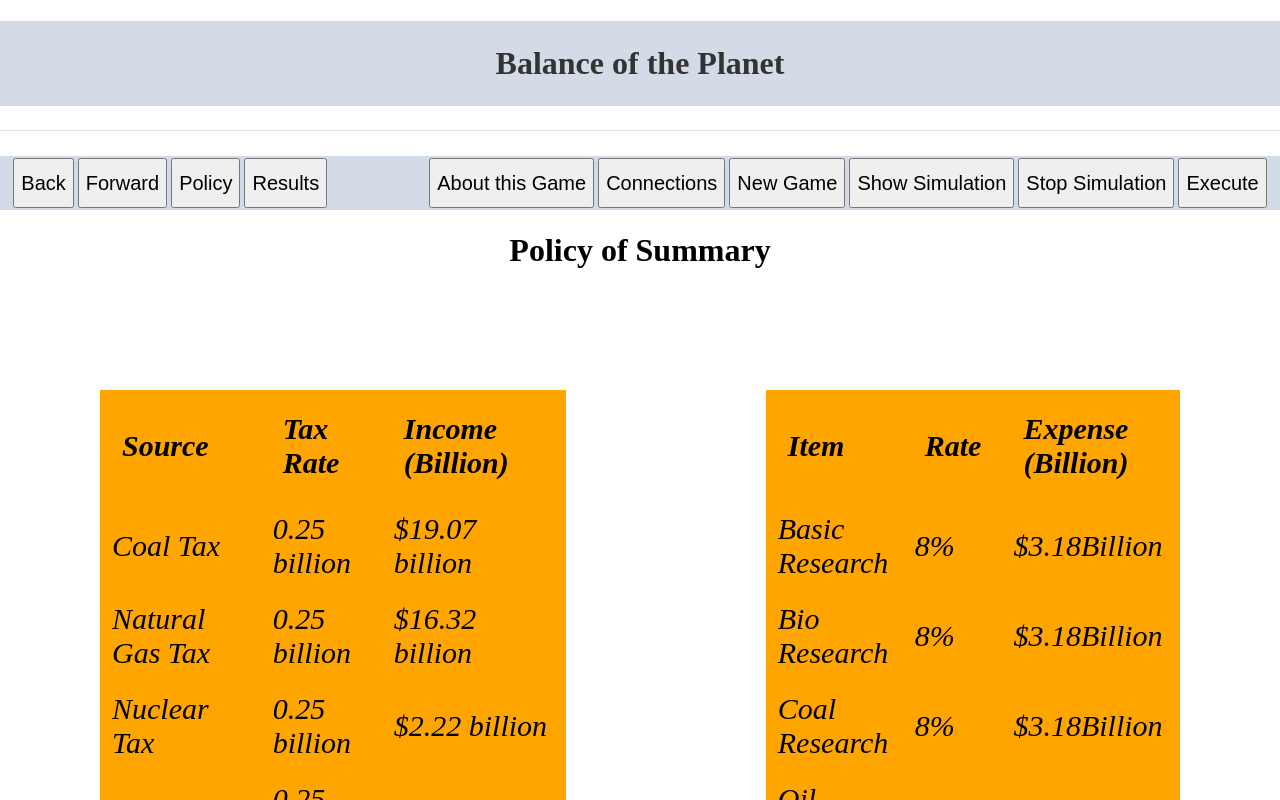
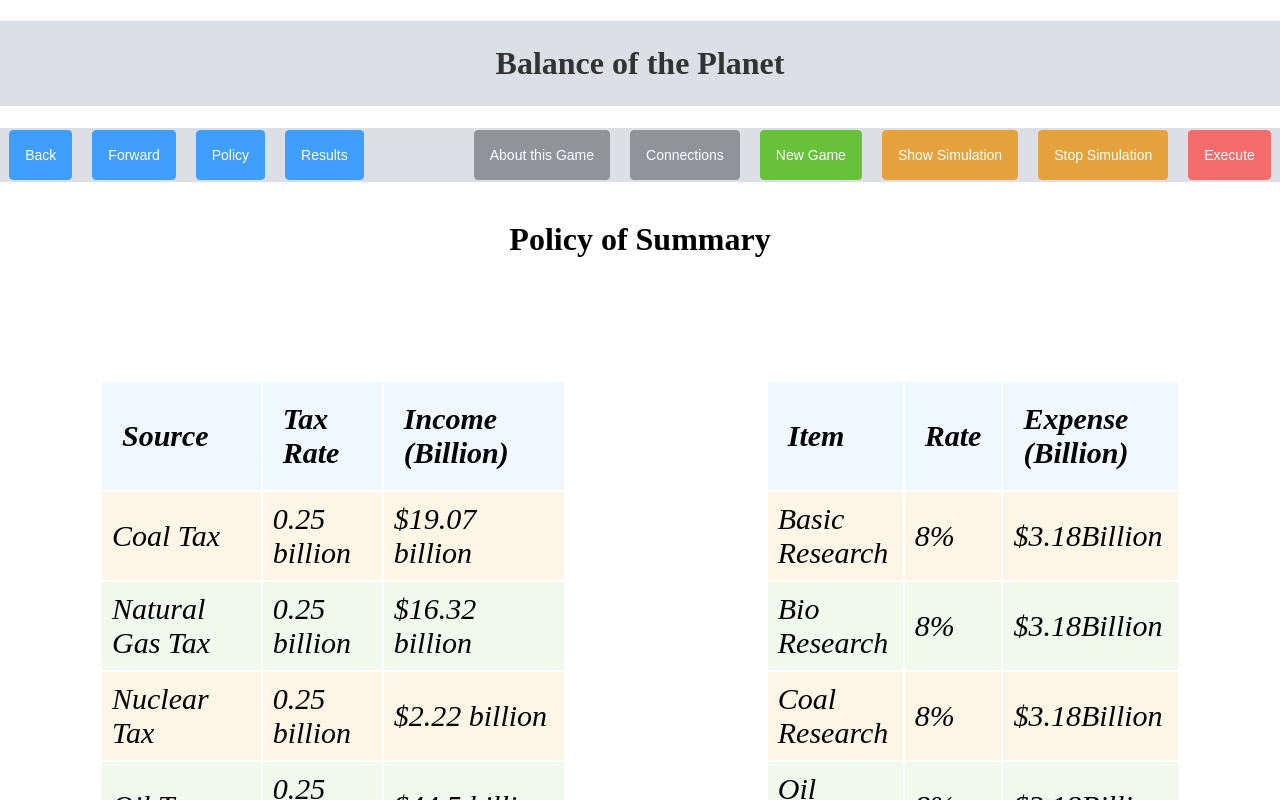
Before and after one commit to dingzuosheng/BotP, a Vue app: page /game/policy in a window 1280 px wide. Shown: the top 800 px of the page. Built offline with nearby package versions, Linux system fonts and the light colour scheme.

Commit message:
change some css style

```diff
--- a/src/components/Game.vue
+++ b/src/components/Game.vue
@@ -3,19 +3,19 @@
     <div id="head">
         <h1>Balance of the Planet</h1>
     </div>
-    <el-divider></el-divider>
+    <!--<el-divider></el-divider>-->
     <div id="nav">
-        <button @click="back">Back</button>
-        <button @click="forward">Forward</button>
-        <button @click="toPolicy">Policy</button>
-        <button id="btn-sub" @click="toResults">Results</button>
-        <button>About this Game</button>
-        <button @click="toConnections">Connections</button>
-        <button @click="newGame">New Game</button>
-        <button @click="showSimulation">Show Simulation</button>
-        <button @click="stopSimulation">Stop Simulation</button>
-        <button @click="execute">Execute</button>
-    </div>
+        <el-button type="primary" @click="back">Back</el-button>
+        <el-button type="primary" @click="forward">Forward</el-button>
+        <el-button type="primary" @click="toPolicy">Policy</el-button>
+        <el-button type="primary" id="btn-sub" @click="toResults">Results</el-button>
+        <el-button type="info">About this Game</el-button>
+        <el-button type="info" @click="toConnections">Connections</el-button>
+        <el-button type="success" @click="newGame">New Game</el-button>
+        <el-button type="warning" @click="showSimulation">Show Simulation</el-button>
+        <el-button type="warning" @click="stopSimulation">Stop Simulation</el-button>
+        <el-button type="danger" @click="execute">Execute</el-button>
+    </div><br/>
     <div>
         <router-view v-slot="{ Component }" :show="show" :executed="executed"
                     @changeCoalTaxRate="changeCoalTaxRate($event)" @changeCoalUserate="changeCoalUserate($event)"
@@ -1158,7 +1158,7 @@
 <style>
 #head,
 #nav {
-    background-color: #D3DCE6;
+    background-color: #DCDFE6;
     color: #333;
     text-align: center;
     line-height: 85px;
@@ -1172,8 +1172,9 @@
 }
 
 #nav button {
-    margin: 2px;
-    width: auto;
+    margin: 2px 10px;
+    width: 150px;
+    height:50px;
 }
 
 #nav #btn-sub {
--- a/src/components/Policy.vue
+++ b/src/components/Policy.vue
@@ -88,13 +88,28 @@
     </div>
     <div>
         <h1><strong>Treasury: {{ this.totalTreasury / Math.pow(10,9)}} billion</strong></h1>
+        <div v-if="this.show">
+            <BarChart :chartData="chartData"></BarChart>
+        </div>
     </div>
 </div>
 </template>
 
 <script>
+import BarChart from './chart/BarChart.vue'
 export default {
     name: 'Policy',
+    data(){
+        return{
+            chartData:{
+                labels:[],
+                datasets:[]
+            },
+        }
+    },
+    components:{
+        BarChart
+    },
     props:{
         coalTaxRate: Number,
         oilTaxRate:Number,
@@ -128,7 +143,36 @@
         solarResearchTreasury:Number,
 
         totalTreasury:Number,
+        show:Boolean,
+        executed:Number
+    },
+    watch:{
+        executed(newValue,oldValue){
+            this.draw();
+        }
+    },
+    methods:{
+        draw(){
+            const labels = [];
+            for(let i = localStorage.length - 1; i > -1; i--){
+                labels.push(localStorage.key(i));
+            }
+            labels.sort();
+            this.chartData.labels =  labels;
+            const data = [];
 
+            for(let i = 0; i < labels.length; i++){
+                data.push(JSON.parse(localStorage.getItem(labels[i])).totalTreasury)
+                console.log(labels[i],localStorage.key(i))
+            }
+            const dataset = {
+                label:'Total Treasury',
+                backgroundColor:'#000000',
+                data: data
+            }
+            this.chartData.datasets = [dataset];
+            console.log(JSON.stringify(this.chartData))
+        }
     }
 }
 </script>
@@ -150,12 +194,20 @@
 .t1,
 .t2 {
     margin: 100px;
-    background-color:orange;
+    /*background-color:orange;*/
+}
+tr:nth-child(odd){
+    background-color: oldlace;
+}
+
+tr:nth-child(even){
+    background-color:#f0f9eb;
 }
 
 thead tr th {
     padding: 20px;
     text-align: left;
+    background-color: aliceblue;
 }
 
 td {
--- a/src/components/coal/CoalPrice.vue
+++ b/src/components/coal/CoalPrice.vue
@@ -38,7 +38,7 @@
                 <h2>Causes</h2>
                 <div v-if="this.causes">
                     <div v-for="cause in this.causes" :key="cause.name">
-                    <button @click="toPage(cause)">{{ cause.name }}</button>
+                        <el-button type="primary" @click="toPage(cause)">{{ cause.name }}</el-button>
                     </div>
                 </div>
             </div>
@@ -46,7 +46,7 @@
                 <h2>Effects</h2>
                 <div v-if="this.effects">
                     <div v-for="effect in this.effects" :key="effect.name">
-                    <button @click="toPage(effect)">{{ effect.name }}</button>
+                        <el-button type="primary" @click="toPage(effect)">{{ effect.name }}</el-button>
                     </div>
                 </div>
             </div>
--- a/src/components/coal/CoalSupply.vue
+++ b/src/components/coal/CoalSupply.vue
@@ -38,7 +38,7 @@
                 <h2>Causes</h2>
                 <div v-if="this.causes">
                     <div v-for="cause in this.causes" :key="cause.name">
-                        <button @click="toPage(cause)">{{ cause.name }}</button>
+                        <el-button type="primary" @click="toPage(cause)">{{ cause.name }}</el-button>
                     </div>
                 </div>
             </div>
@@ -46,7 +46,7 @@
                 <h2>Effects</h2>
                 <div v-if="this.effects">
                     <div v-for="effect in this.effects" :key="effect.name">
-                        <button @click="toPage(effect)">{{ effect.name }}</button>
+                        <el-button type="primary" @click="toPage(effect)">{{ effect.name }}</el-button>
                     </div>
                 </div>
             </div>
--- a/src/components/coal/CoalTax.vue
+++ b/src/components/coal/CoalTax.vue
@@ -30,7 +30,7 @@
                 <h2>Causes</h2>
                 <div v-if="this.causes">
                     <div v-for="cause in this.causes" :key="cause.name">
-                        <button @click="toPage(cause)">{{ cause.name }}</button>
+                        <el-button type="primary" @click="toPage(cause)">{{ cause.name }}</el-button>
                     </div>
                 </div>
             </div>
@@ -38,7 +38,7 @@
                 <h2>Effects</h2>
                 <div v-if="this.effects">
                     <div v-for="effect in this.effects" :key="effect.name">
-                        <button @click="toPage(effect)">{{ effect.name }}</button>
+                        <el-button type="primary" @click="toPage(effect)">{{ effect.name }}</el-button>
                     </div>
                 </div>
             </div>
@@ -130,4 +130,9 @@
     line-height: 30pt;
     letter-spacing: 1.5pt;
 }
+.side-nav button{
+    height:70px;
+    width:250px;
+    font-size:x-large;
+}
 </style>
--- a/src/components/coal/CoalUse.vue
+++ b/src/components/coal/CoalUse.vue
@@ -42,7 +42,7 @@
                 <h2>Causes</h2>
                 <div v-if="this.causes">
                     <div v-for="cause in this.causes" :key="cause.name">
-                    <button @click="toPage(cause)">{{ cause.name }}</button>
+                        <el-button type="primary" @click="toPage(cause)">{{ cause.name }}</el-button>
                     </div>
                 </div>
             </div>
@@ -50,7 +50,7 @@
                 <h2>Effects</h2>
                 <div v-if="this.effects">
                     <div v-for="effect in this.effects" :key="effect.name">
-                    <button @click="toPage(effect)">{{ effect.name }}</button>
+                        <el-button type="primary" @click="toPage(effect)">{{ effect.name }}</el-button>
                     </div>
                 </div>
             </div>
--- a/src/components/coal/TotalCoalUse.vue
+++ b/src/components/coal/TotalCoalUse.vue
@@ -35,7 +35,7 @@
                 <h2>Causes</h2>
                 <div v-if="this.causes">
                     <div v-for="cause in this.causes" :key="cause.name">
-                    <button @click="toPage(cause)">{{ cause.name }}</button>
+                        <el-button type="primary" @click="toPage(cause)">{{ cause.name }}</el-button>
                     </div>
                 </div>
             </div>
@@ -43,7 +43,7 @@
                 <h2>Effects</h2>
                 <div v-if="this.effects">
                     <div v-for="effect in this.effects" :key="effect.name">
-                    <button @click="toPage(effect)">{{ effect.name }}</button>
+                        <el-button type="primary" @click="toPage(effect)">{{ effect.name }}</el-button>
                     </div>
                 </div>
             </div>
```
Lines whose indentation alone changed are shown as unchanged.
